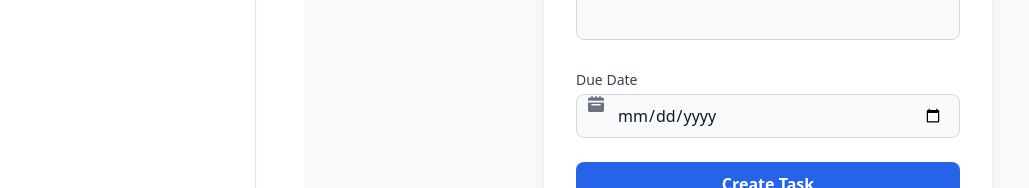
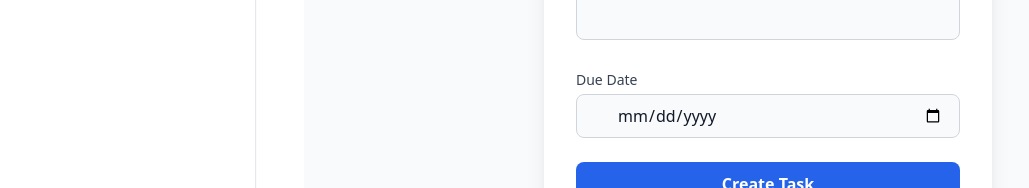
Before and after one commit to Asadur-Rehman/Task-Tracker-Frontend, a Next.js app: page /dashboard/tasks/create in a window 1280 px wide. Shown: the part 467-655 px from the top of the page, without its empty margins (0-1029 px from the left). Built offline with nearby package versions, Linux system fonts and the light colour scheme.

Commit message:
Removed the duplicated date picker in UI

```diff
--- a/src/app/dashboard/tasks/create/page.tsx
+++ b/src/app/dashboard/tasks/create/page.tsx
@@ -66,16 +66,7 @@ export default function Home() {
           <label htmlFor="date" className="block mb-1 text-sm font-medium text-gray-700 dark:text-gray-300">
             Due Date
           </label>
-          <div className="absolute inset-y-0 left-0 flex items-center pl-3 pointer-events-none">
-            <svg
-              className="w-4 h-4 text-gray-500 dark:text-gray-400"
-              aria-hidden="true"
-              fill="currentColor"
-              viewBox="0 0 20 20"
-            >
-              <path d="M20 4a2 2 0 0 0-2-2h-2V1a1 1 0 0 0-2 0v1h-3V1a1 1 0 0 0-2 0v1H6V1a1 1 0 0 0-2 0v1H2a2 2 0 0 0-2 2v2h20V4ZM0 18a2 2 0 0 0 2 2h16a2 2 0 0 0 2-2V8H0v10Zm5-8h10a1 1 0 0 1 0 2H5a1 1 0 0 1 0-2Z" />
-            </svg>
-          </div>
+
           <input
             type="date"
             id="date"
```
